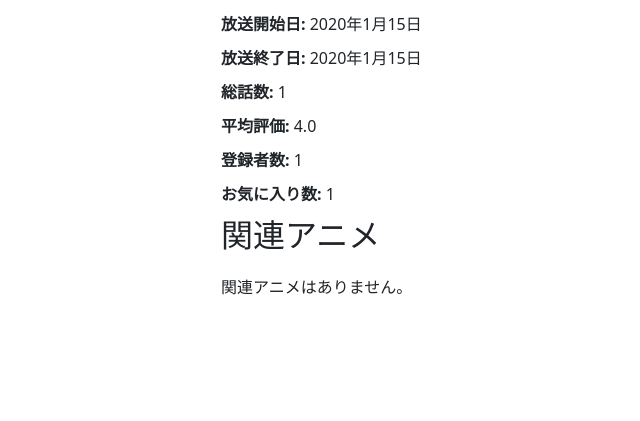
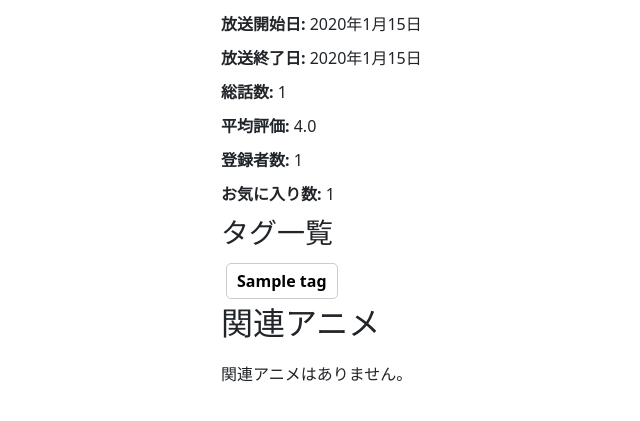
Before and after one commit to saltgyro/AnimeLog, a Django app: page /1/ in a window 1280 px wide. Shown: the part 366-787 px from the top of the page, without its empty margins (233-873 px from the left). Run offline with Django 4.2, Linux system fonts and the light colour scheme; tables that the repository leaves empty hold one stand-in row (values such as "Sample post"); grey boxes marked "Sample" are stand-in pictures.

Commit message:
タグ編集可能

```diff
--- a/AnimeLog/anime_tracker/urls.py
+++ b/AnimeLog/anime_tracker/urls.py
@@ -26,4 +26,6 @@ urlpatterns = [
     path('update_status/', views.update_status, name='update_status'),
     path('update_rating/', views.update_rating, name='update_rating'),
     path('search/', views.search_view, name='search'),  # 検索用URL
+
+    path('toggle-tag/', views.toggle_tag, name='toggle_tag'), # タグ更新URL
 ]
--- a/AnimeLog/anime_tracker/views.py
+++ b/AnimeLog/anime_tracker/views.py
@@ -392,9 +392,9 @@ def get_animes(request, status, sort_option, search_conditions):
 #====================================================================================================================
 
     # **キーワード検索**
-    # **キーワード検索**
     if search_conditions.get('search'):
-        search_keywords = preprocess_keywords(search_conditions['search'])  # キーワードを取得
+        # search_keywords = preprocess_keywords(search_conditions['search'])  # キーワードを取得
+        search_keywords = search_conditions['search']  # キーワードを取得
         print(f"キーワード検索: {search_keywords}")
 
         # キーワード検索用の条件を作成
@@ -605,7 +605,8 @@ def animeDetailView(request, pk):
         user_relation = User_anime_relations.objects.filter(user_id=request.user, anime_id=anime).first()
     related_animes = Anime.objects.filter(series_id=anime.series_id).exclude(id=anime.id)
     print(related_animes.count())
-    return render(request, 'html/anime_detail.html', {'anime': anime, 'user_relation': user_relation,'related_animes': related_animes})
+    all_tags = Tags.objects.all()# タグ一覧を取得
+    return render(request, 'html/anime_detail.html', {'anime': anime, 'user_relation': user_relation,'related_animes': related_animes,'tags': all_tags})
 
 #ユーザー評価入力
 def update_rating(request):
@@ -674,3 +675,38 @@ def search_view(request):
         return JsonResponse({'results': results})
 
     return JsonResponse({'error': 'Invalid request method'}, status=400)
+
+
+from django.http import JsonResponse
+from django.views.decorators.csrf import csrf_exempt
+import json
+from .models import Anime, Tags
+
+
+def toggle_tag(request):
+    if request.method == "POST":
+        try:
+            # JSONデータを取得
+            data = json.loads(request.body)
+            anime_id = data.get('anime_id')
+            tag_id = data.get('tag_id')
+            active = data.get('active')
+
+            # アニメとタグを取得
+            anime = Anime.objects.get(id=anime_id)
+            tag = Tags.objects.get(id=tag_id)
+
+            if active:
+                anime.tags.add(tag)  # タグを追加
+            else:
+                anime.tags.remove(tag)  # タグを削除
+
+            return JsonResponse({'status': 'success', 'message': 'タグ状態を更新しました。'})
+        except Anime.DoesNotExist:
+            return JsonResponse({'status': 'error', 'message': '指定されたアニメが見つかりません。'}, status=404)
+        except Tags.DoesNotExist:
+            return JsonResponse({'status': 'error', 'message': '指定されたタグが見つかりません。'}, status=404)
+        except Exception as e:
+            return JsonResponse({'status': 'error', 'message': str(e)}, status=500)
+
+    return JsonResponse({'status': 'error', 'message': '無効なリクエストです。'}, status=400)
--- a/AnimeLog/templates/html/anime_detail.html
+++ b/AnimeLog/templates/html/anime_detail.html
@@ -62,6 +62,25 @@
         <p><strong>登録者数:</strong> {{ anime.watched_count }}</p>
         <p><strong>お気に入り数:</strong> {{ anime.favorite_count }}</p>
 
+
+        <h3>タグ一覧</h3>
+        <div class="all-tags">
+            {% for tag in tags %}
+                <button class="tag-button {% if tag in anime.tags.all %}active-tag{% else %}inactive-tag{% endif %}"
+                        data-tag-id="{{ tag.id }}"
+                        onclick="toggleTag(this, {{ anime.id }}, {{ tag.id }})">
+                    {{ tag.name }}
+                </button>
+            {% empty %}
+                <p>タグが登録されていません。</p>
+            {% endfor %}
+        </div>
+
+
+
+
+
+
         <h2>関連アニメ</h2>
         <div class="related-animes">
             <ul>
@@ -89,6 +108,69 @@
 <script>
     const updateStatusUrl = "{% url 'anime_tracker:update_status' %}";
     const csrfToken = "{{ csrf_token }}";
+
+    function toggleTag(button, animeId, tagId) {
+        const isActive = button.classList.contains('active-tag');
+        const newState = !isActive; // 新しい状態を切り替え
+
+        // サーバーに新しい状態を送信
+        fetch(`/toggle-tag/`, {
+            method: "POST",
+            headers: {
+                "Content-Type": "application/json",
+                "X-CSRFToken": "{{ csrf_token }}"
+            },
+            body: JSON.stringify({ anime_id: animeId, tag_id: tagId, active: newState })
+        }).then(response => {
+            if (response.ok) {
+                // 成功時のリダイレクト（画面リロード）
+                location.reload();  // ページをリロード
+            } else {
+                alert("タグ状態の更新に失敗しました。");
+            }
+        });
+        {% comment %} }).then(response => {
+            if (response.ok) {
+                // ボタンの見た目を切り替え
+                if (newState) {
+                    button.classList.remove('inactive-tag');
+                    button.classList.add('active-tag');
+                } else {
+                    button.classList.remove('active-tag');
+                    button.classList.add('inactive-tag');
+                }
+            } else {
+                alert("タグ状態の更新に失敗しました。");
+            }
+        }); {% endcomment %}
+    }
+
 </script>
+<style>
+    <!--
+    /* 関連付けられたタグを太字に */
+.tag-button.active-tag {
+    font-weight: bold;
+    color: black; /* テキストの色を目立たせる */
+}
+
+/* 関連付けられていないタグを薄字に */
+.tag-button.inactive-tag {
+    font-weight: normal;
+    color: gray; /* テキストを薄い色に */
+}
+
+/* ボタン全体のデフォルトスタイル */
+.tag-button {
+    background-color: transparent; /* ボタンの背景を透明に */
+    border: 1px solid #ccc; /* 枠線を追加 */
+    padding: 5px 10px;
+    cursor: pointer;
+    border-radius: 5px;
+    margin: 5px;
+}
+
+    -->
+</style>
 
 {% endblock %}
```
